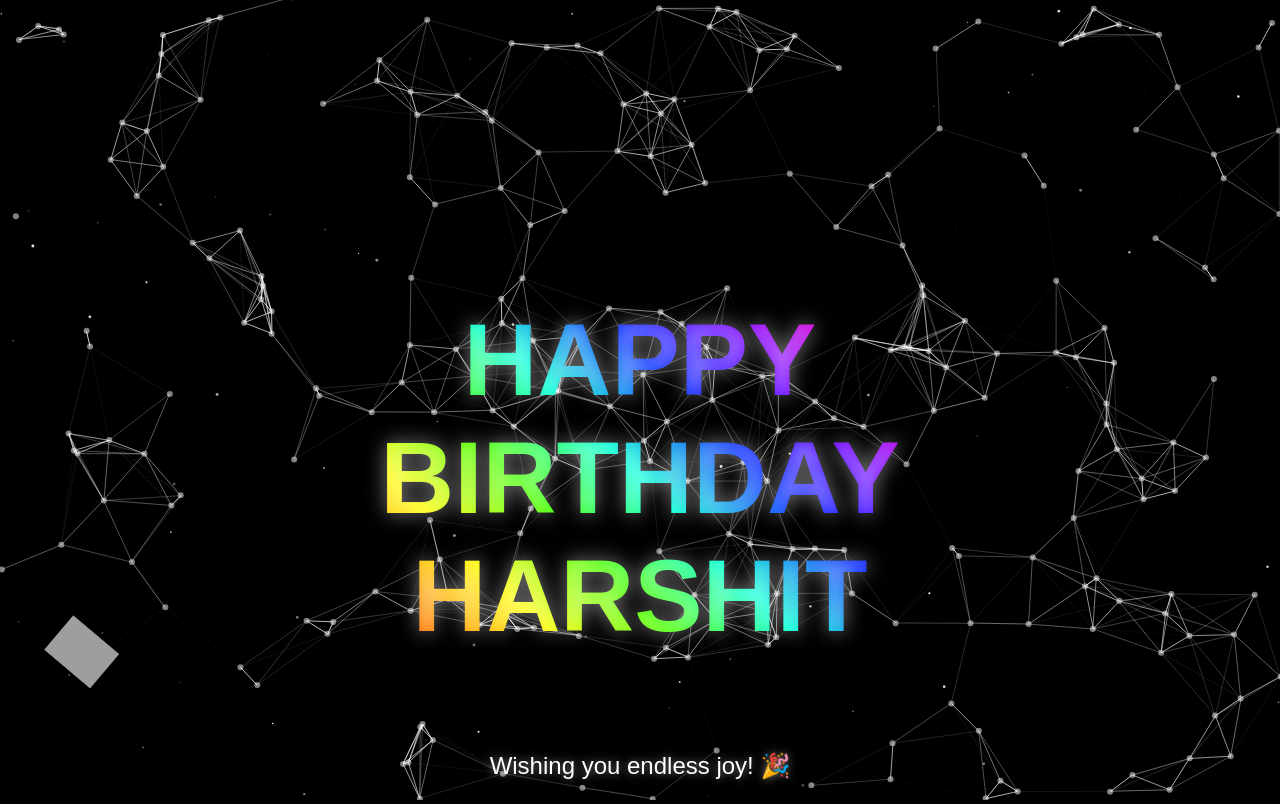
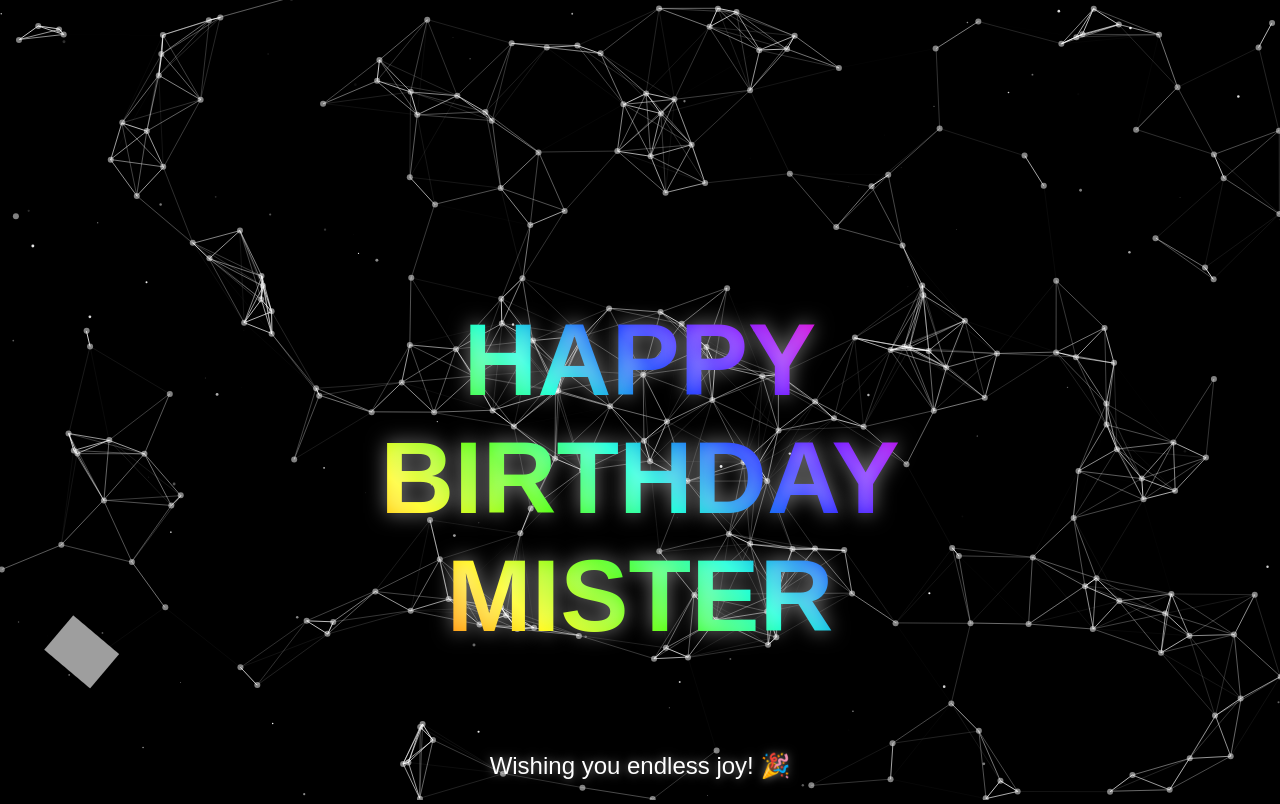
Before and after one commit to The-harshitg/Birthday, a plain HTML site: page index.html in a window 1280 px wide. Drawn offline with nearby package versions, Linux system fonts and the light colour scheme; grey boxes are pictures that could not be loaded; animation ran at ten frames a second.

Commit message:
Update index.html

```diff
--- a/index.html
+++ b/index.html
@@ -136,7 +136,7 @@
   <!-- Canvas & Effects -->
   <canvas id="stars"></canvas>
   <div id="particles-js"></div>
-  <h1 class="birthday-text">HAPPY BIRTHDAY HARSHIT</h1>
+  <h1 class="birthday-text">HAPPY BIRTHDAY MISTER</h1>
   <div id="message">Made with ❤️ - Keep shining bright!</div>
 
   <!-- Audio -->
```
